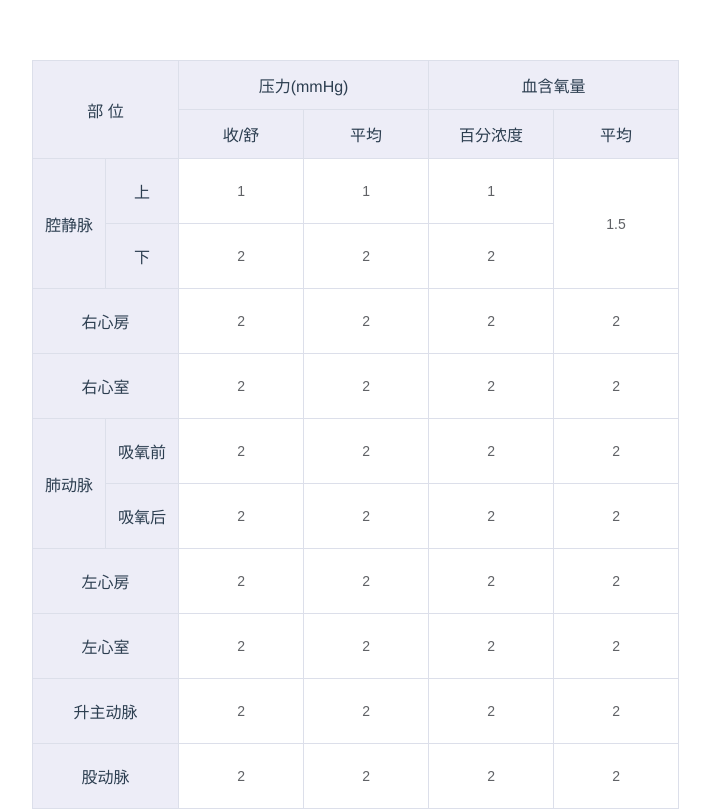
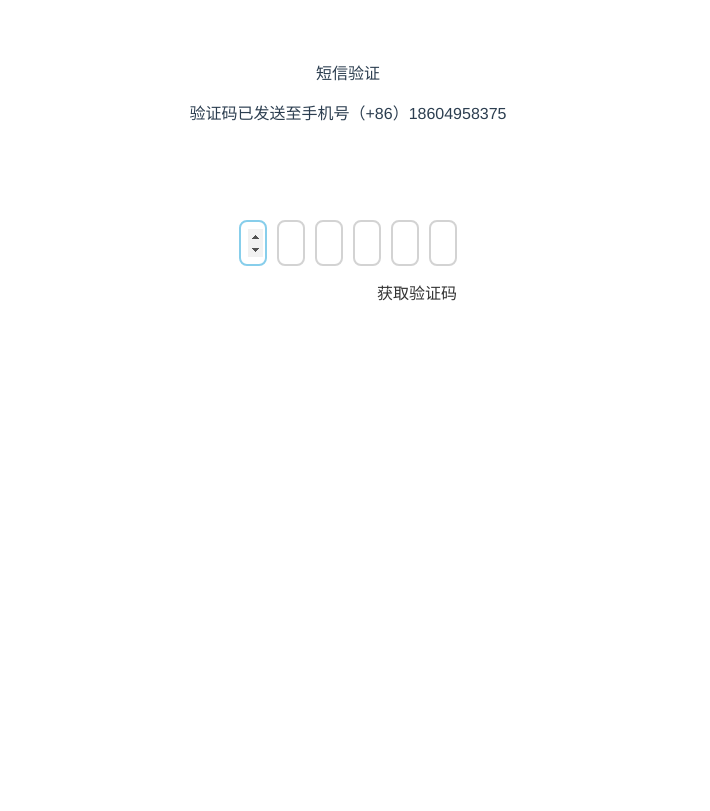
Before and after one commit to Whualong/test-component, a Vue app: page / in a window 1280 px wide. Shown: the top 811 px of the page, without its empty margins (292-1002 px from the left). Built offline with nearby package versions, Linux system fonts and the light colour scheme.

Commit message:
验证码初始版

```diff
--- a/src/App.vue
+++ b/src/App.vue
@@ -1,18 +1,21 @@
 <template>
   <div id="app">
-    <init-tab/>
-    <my-form/>
+    <!-- <init-tab/> -->
+    <!-- <my-form/> -->
+    <yzm/>
   </div>
 </template>
 
 <script>
-import MyForm from './components/myForm.vue'
-import InitTab from './components/initTab.vue'
+// import MyForm from './components/myForm.vue'
+// import InitTab from './components/initTab.vue'
+import yzm from './components/yzm.vue'
 export default {
   name: 'App',
   components: {
-    InitTab,
-    MyForm
+    // InitTab,
+    // MyForm
+    yzm
   },
   data(){
     return{
--- /dev/null
+++ b/src/components/yzm.vue
@@ -0,0 +1,226 @@
+<template>
+  <div id="app">
+    <div class="text-capture">
+        <span>短信验证</span>
+        <p> 验证码已发送至手机号（+86）{{phone}}</p>
+    </div>
+    <div class="captcha">
+        <!-- 验证码框子 -->
+        <div class='input-box'>
+             <input v-for="(c, index) in ct" :key="index"
+              type="number" v-model="ct[index]" ref="input"
+              :class="{'active-input':index <= cIndex}"
+              @input="e => {onInput(e.target.value, index)}"
+              @keydown.delete="e=>{onKeydown(e.target.value, index)}"
+              @focus="onFocus"
+              :disabled="loading"
+            >
+            <!-- 文案 -->
+            <div class='textValue'>
+                <div v-show='mesShow' class='getYzm' @click='getYzm'>获取验证码</div>
+                <div v-show='!mesShow' class='reSend' @click='reSend'>重新发送{{" ("+second+")"}}</div>
+            </div>
+        </div>
+
+  </div>
+</div>
+
+</template>
+
+<script>
+export default {
+  data() {
+    return {
+      ct: ['', '', '', '', '', ''],
+      loading: false,
+      msg: '',
+      second:60,
+      mesShow:true,
+      timer:null,
+      phone:18604958375
+    }
+  },
+  computed: {
+    ctSize() {
+      return this.ct.length;
+    },
+    cIndex() {
+      let i = this.ct.findIndex(item => item === '');
+      i = (i + this.ctSize) % this.ctSize;
+      return i;
+    },
+    lastCode() {
+      return this.ct[this.ctSize - 1];
+    }
+  },
+  watch: {
+    cIndex() {
+      this.resetCaret();
+    },
+    lastCode(val) {
+      if (val) {
+        console.log('this.ctSize', this.ctSize)
+        this.$refs.input[this.ctSize - 1].blur();
+        this.sendCaptcha();
+      }
+    }
+  },
+  mounted() {
+    this.resetCaret();
+    this.initPaste()
+  },
+  methods: {
+    // 监听粘贴
+    initPaste(){
+      document.addEventListener('paste', async (e) => {
+        e.preventDefault();
+        const text = await navigator.clipboard.readText();
+        if(text.length == this.ct.length){
+          this.ct = []
+          Array.prototype.forEach.call(text,(item)=>{
+              this.ct.push(Number(item))
+              // this.ct[index]=Number(item)
+          })
+        }
+      });
+    },
+    // 获取验证码
+    getYzm(){
+        this.mesShow=false;
+        this.reduceMsg()
+    },
+    reSend(){
+        setTimeout(()=>{
+          if(this.second== 60)
+          this.mesShow=true;
+        },1000)
+    },
+    // 设置一分钟定时器
+    reduceMsg(){
+        !this.timer&&(this.timer= setInterval(()=>{
+            if(this.second!=1){
+                this.second--
+            }else
+            {
+                clearInterval(this.timer)
+                this.mesShow=true;
+                this.timer=null
+                this.second=60
+            }
+        },1000))
+    },
+    // 控制输入逻辑
+    onInput(val, index) {
+      this.msg = ''
+      val = val.replace(/\s/g, '');
+      if(isNaN(val)){ //非数字
+        val = ''
+      }
+      if (index == this.ctSize - 1) {
+        this.ct[this.ctSize - 1] = val[0];   // 最后一个码，只允许输入一个字符。
+      } else if(val.length > 1) {
+        let i = index;
+        for (i = index; i < this.ctSize && i - index < val.length; i++) {
+          this.ct[i] = val[i];
+        }
+        this.resetCaret();
+      }
+    },
+    // 重置光标位置。
+    resetCaret() {
+      this.$refs.input[this.ctSize-1].focus();
+    },
+    // 监听光标
+    onFocus() {
+      // 监听 focus 事件，将光标重定位到“第一个空白符的位置”。
+      let index = this.ct.findIndex((item) => item === '');
+      index = (index + this.ctSize) % this.ctSize;
+      console.log(this.$refs.input)
+      this.$refs.input[index].focus();
+    },
+    // 删除
+    onKeydown(val, index) {
+      if (val === '') {
+        // 删除上一个input里的值，并对其focus。
+        if (index > 0) {
+          this.ct[index - 1] = '';
+          this.$refs.input[index - 1].focus();
+        }
+      }
+    },
+    sendCaptcha() {
+      console.log();
+      this.msg = `发送验证码到服务器：${this.ct.join('')}`;
+      // 此时无法操作 input。。
+     // this.loading = true;
+      setTimeout(() => {
+        this.msg = ('验证码错误')
+       // this.loading = false;
+        this.$nextTick(() => {
+          // this.reset();
+        })
+      }, 3000)
+    },
+    reset() {
+      // 重置。一般是验证码错误时触发。
+      this.ct = this.ct.map(() => '');
+      this.resetCaret();
+    }
+  }
+}
+
+</script>
+
+<style>
+.captcha {
+  display: flex;
+  flex-direction: column;
+  flex-wrap: wrap;
+  align-items: center;
+  padding-top: 80px;
+}
+.input-box{
+  position: relative;
+}
+input {
+  margin-right: 10px;
+  width: 20px;
+  height: 40px;
+  text-align: center;
+  border: none;
+  border: 2px solid lightgray;
+  font-size: 24px;
+  outline: none;
+
+  border-radius: 8px;
+  transition: border 0.3s linear;
+}
+input:last-of-type {
+  margin-right: 0;
+}
+.active-input{
+    transition: border 0.3s linear;
+    border-color:skyblue;
+}
+input:disabled {
+  color: #000;
+  background-color: #fff;
+}
+.msg {
+  text-align: center;
+}
+.textValue{
+   position: absolute;
+   top:60px;
+   right: 0;
+   user-select: none;
+}
+.getYzm{
+    color:#333;
+    cursor: pointer;
+}
+.reSend{
+    color:lightgray;
+    cursor: pointer;
+}
+</style>
```
